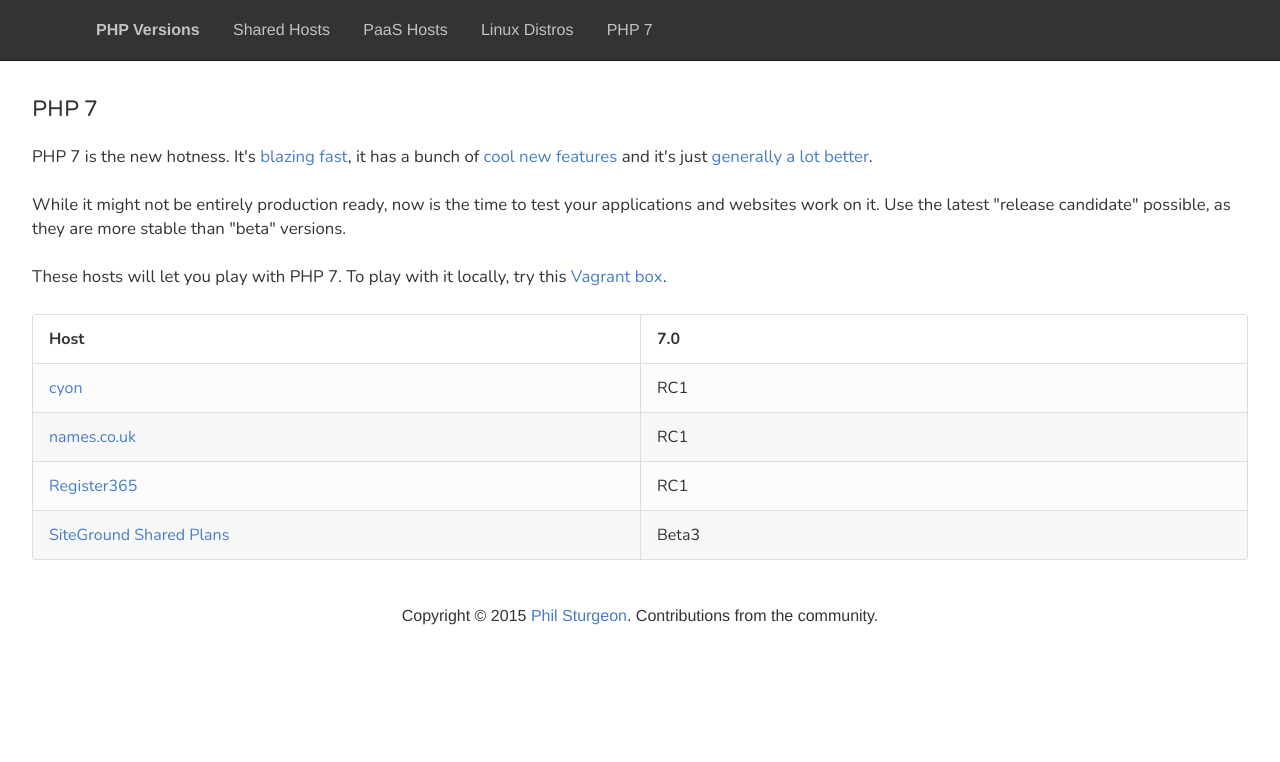
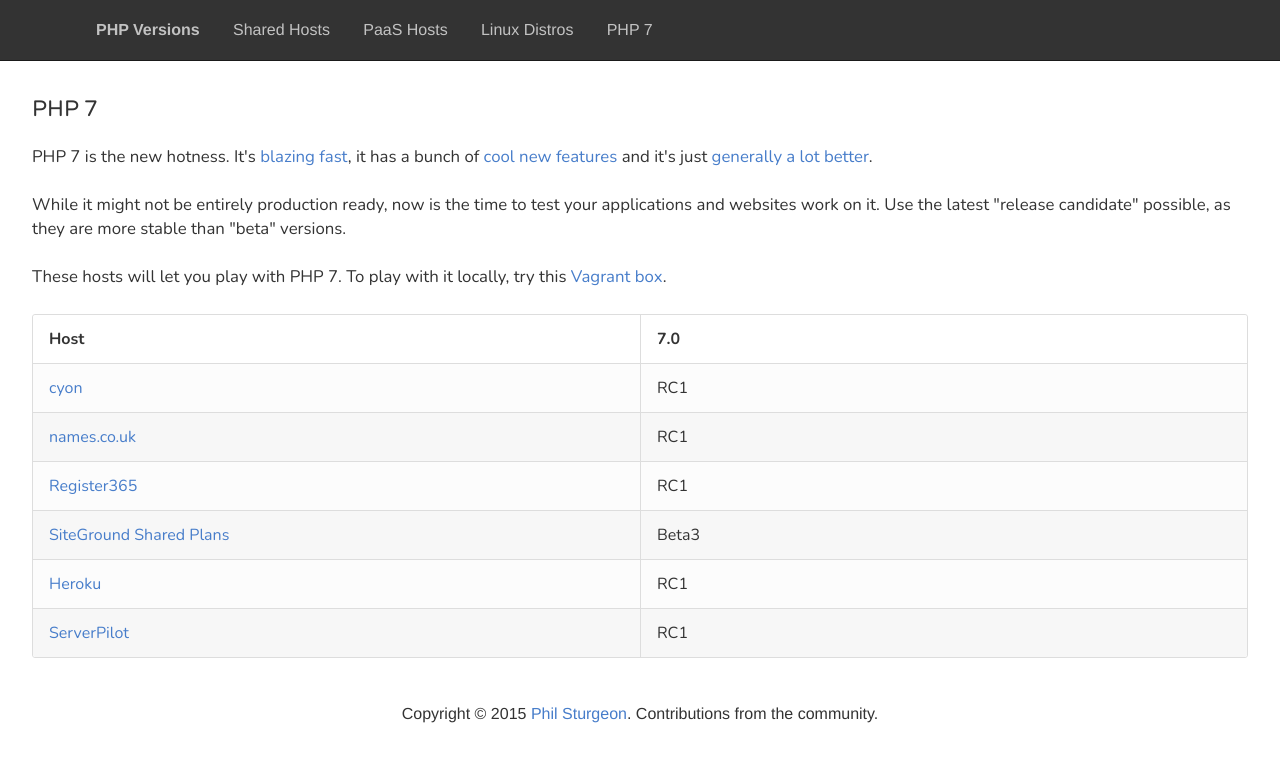
Before and after one commit to phpversions/phpversions.info, a Jekyll site: the page built from php-7.html, in a window 1280 px wide. Shown: the top 762 px of the page. Built offline with Jekyll 4.4.1, drawn with Linux system fonts in a browser that asks for light colours; nearby versions of some CDN libraries.

Commit message:
fix PaaS hosts not showing up on PHP 7 page

```diff
--- a/php-7.html
+++ b/php-7.html
@@ -28,7 +28,7 @@ layout: default
           </tr>
           {% endif %}
         {% endfor %}
-        {% for host in site.data.custom_hosts %}
+        {% for host in site.data.paas_hosts %}
           {% if host.php70 %}
           <tr>
             <td><a href="{{ host.url }}">{{ host.name }}</a></td>
```
